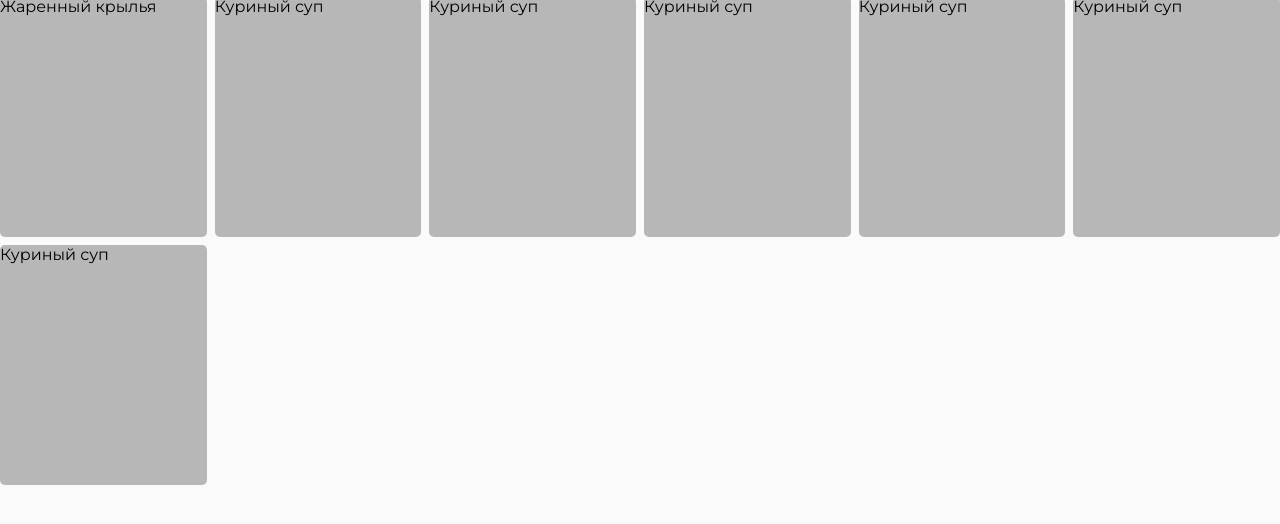
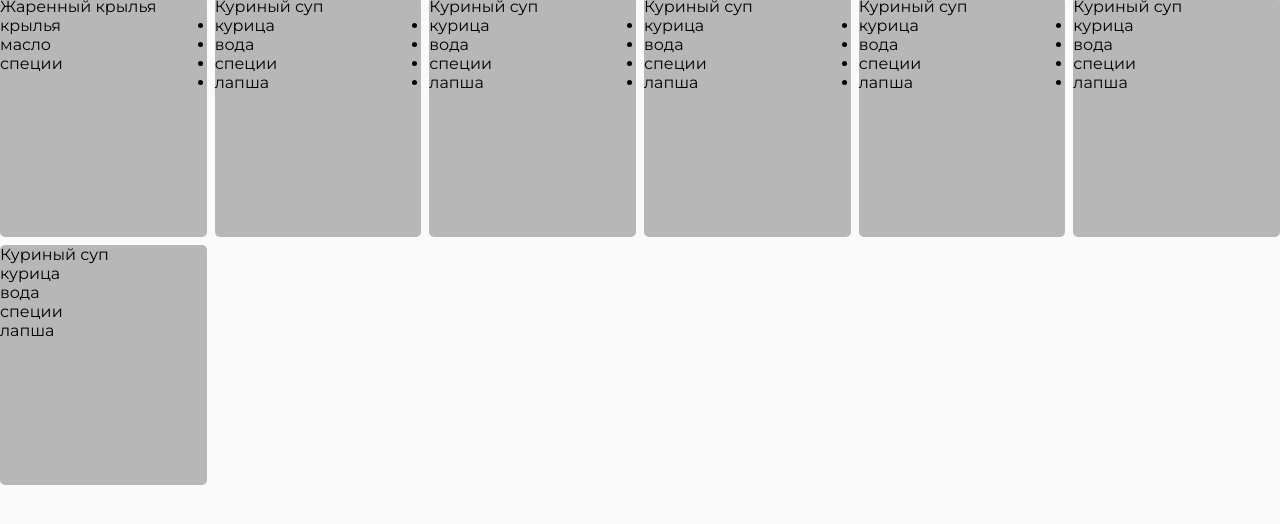
Before and after one commit to taisia-web/cookingApp, a website built with webpack: page index.html in a window 1280 px wide. Shown: the part 228-752 px from the top of the page. Built offline with nearby package versions, Linux system fonts and the light colour scheme.

Commit message:
add render ingredients

```diff
--- a/src/index.js
+++ b/src/index.js
@@ -8,8 +8,15 @@ const renderRecipes = (recipe) => {
     recipe.forEach(i => {
         const div = document.createElement('div');
         div.classList.add('recipe');
+        const ul = document.createElement('ul');
+        i.ingredients.forEach(i => {
+            const li = document.createElement('li');
+            li.textContent = i;
+            ul.append(li);
+        });
         div.textContent = i.name;
         recipes.append(div);
+        div.append(ul);
     });
 }
 
--- a/src/style.css
+++ b/src/style.css
@@ -34,7 +34,7 @@ nav{
     padding: 0 20px;
     margin: 15px 0;
 }
-li{
+nav li{
     width: 10vw;
     font-weight: 700;
     user-select: none;
@@ -47,7 +47,7 @@ li{
     transition: 0.5s;
 }
 
-li:hover{
+nav li:hover{
     transform: scale(1.1);
 }
 
```
